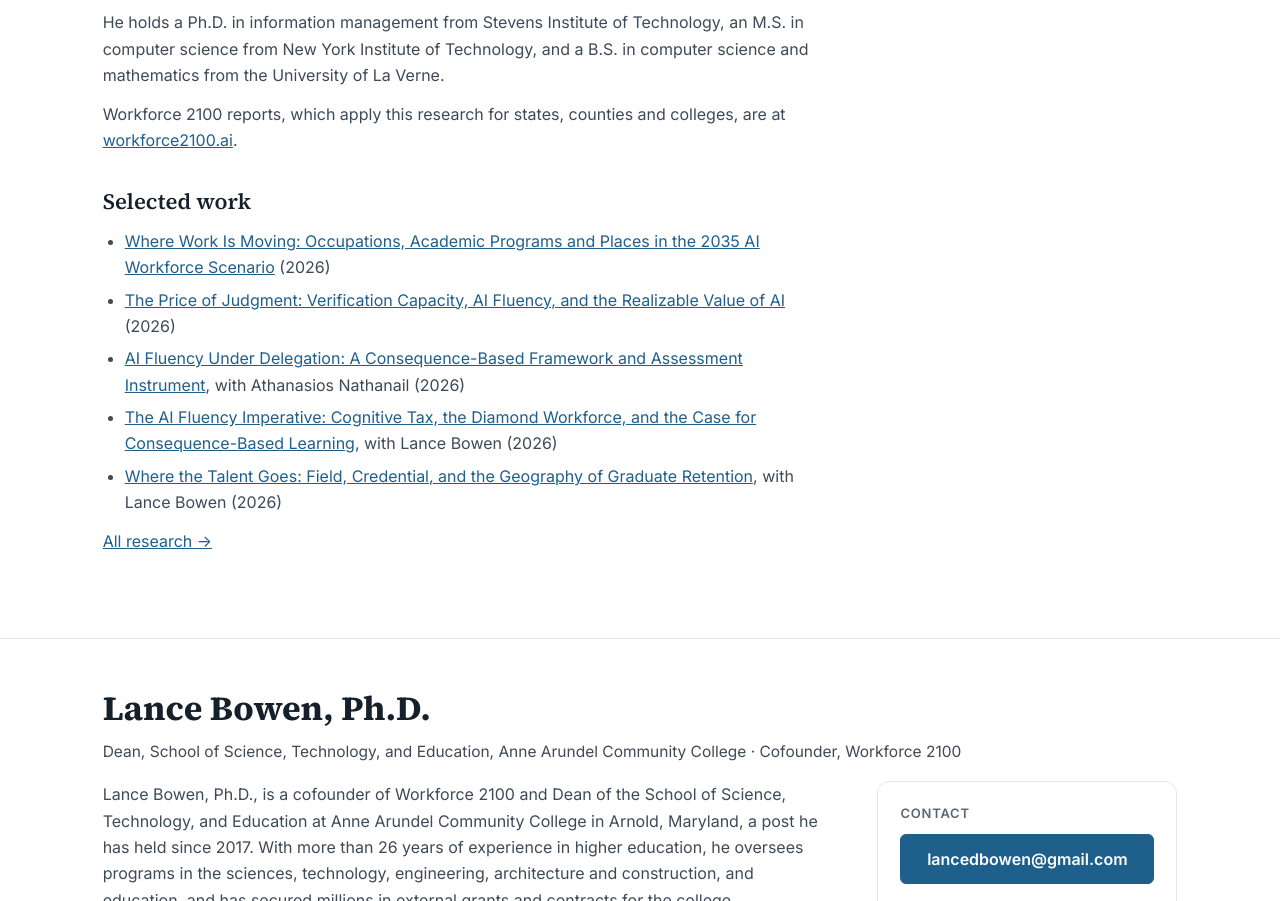
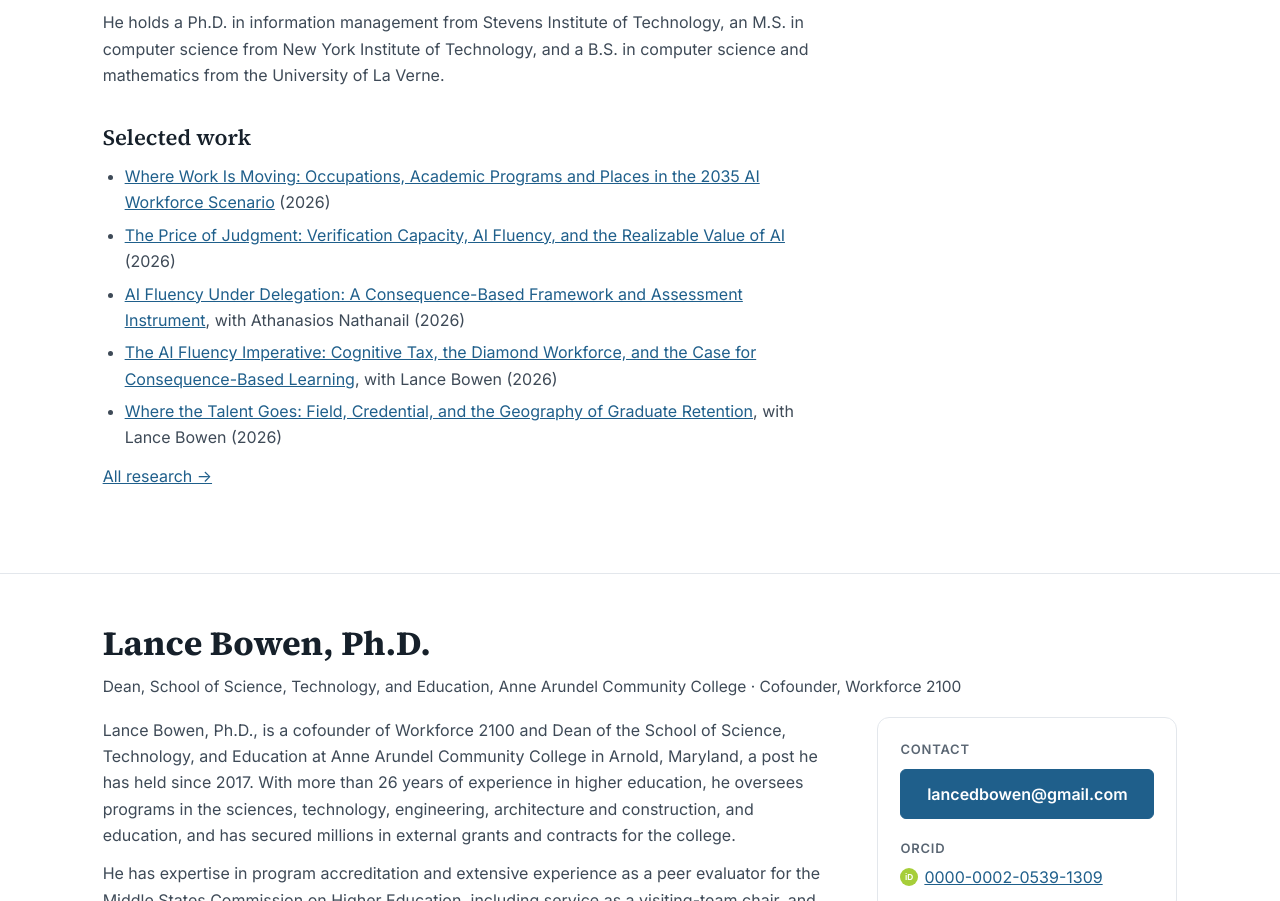
Before and after one commit to athalass/workforce2100.org, a plain HTML site: page about.html in a window 1280 px wide. Shown: the part 1184-2085 px from the top of the page. Drawn offline with Linux system fonts and the light colour scheme.

Commit message:
Remove the remaining workforce2100.ai reference (About page) and the .ai copy step in the build notes
Co-Authored-By: Claude Opus 5.5 <noreply@anthropic.com>
Claude-Session: https://claude.ai/code/session_01CYA8pcvJLLRGbLUWiYqeQr

```diff
--- a/about.html
+++ b/about.html
@@ -53,7 +53,6 @@ dl.facts dd { margin: 2px 0 0; font-weight: 600; }
 <p>His research applies the same approach, many public data sources turned into numbers people can act on, to AI and work. It asks three questions. Which work will AI take on, and where? What does that mean for the occupations and academic programs that prepare people for it? And what does AI fluency mean when people hand work to AI agents? He publishes the methods, data and papers on this site so anyone can check and reuse them, and writes many of the papers with co-authors, including Lance Bowen and Athanasios Nathanail. Some of his earlier research included work on cognitive computing, ontology and epistemology, and intelligent agents.</p>
 <p>Outside the college, he organizes Google Developer Groups Annapolis and serves as a Northeast regional mentor, coordinating more than 60 GDG chapters with about 30,000 members.</p>
 <p>He holds a Ph.D. in information management from Stevens Institute of Technology, an M.S. in computer science from New York Institute of Technology, and a B.S. in computer science and mathematics from the University of La Verne.</p>
-<p>Workforce 2100 reports, which apply this research for states, counties and colleges, are at <a href="https://workforce2100.ai/">workforce2100.ai</a>.</p>
 <h2>Selected work</h2>
 <ul>
 <li><a href="research.html">Where Work Is Moving: Occupations, Academic Programs and Places in the 2035 AI Workforce Scenario</a> (2026)</li>
```
Also changed, not shown: 1 other file.
